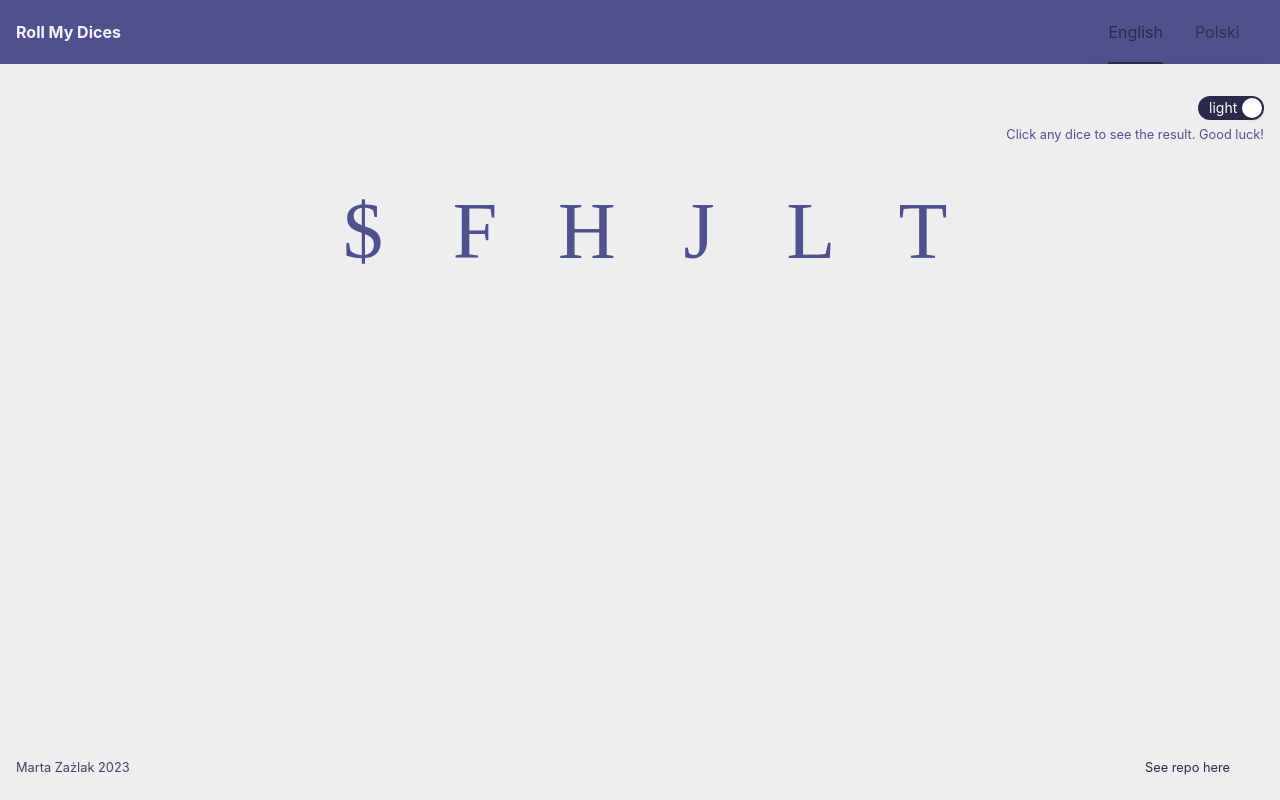
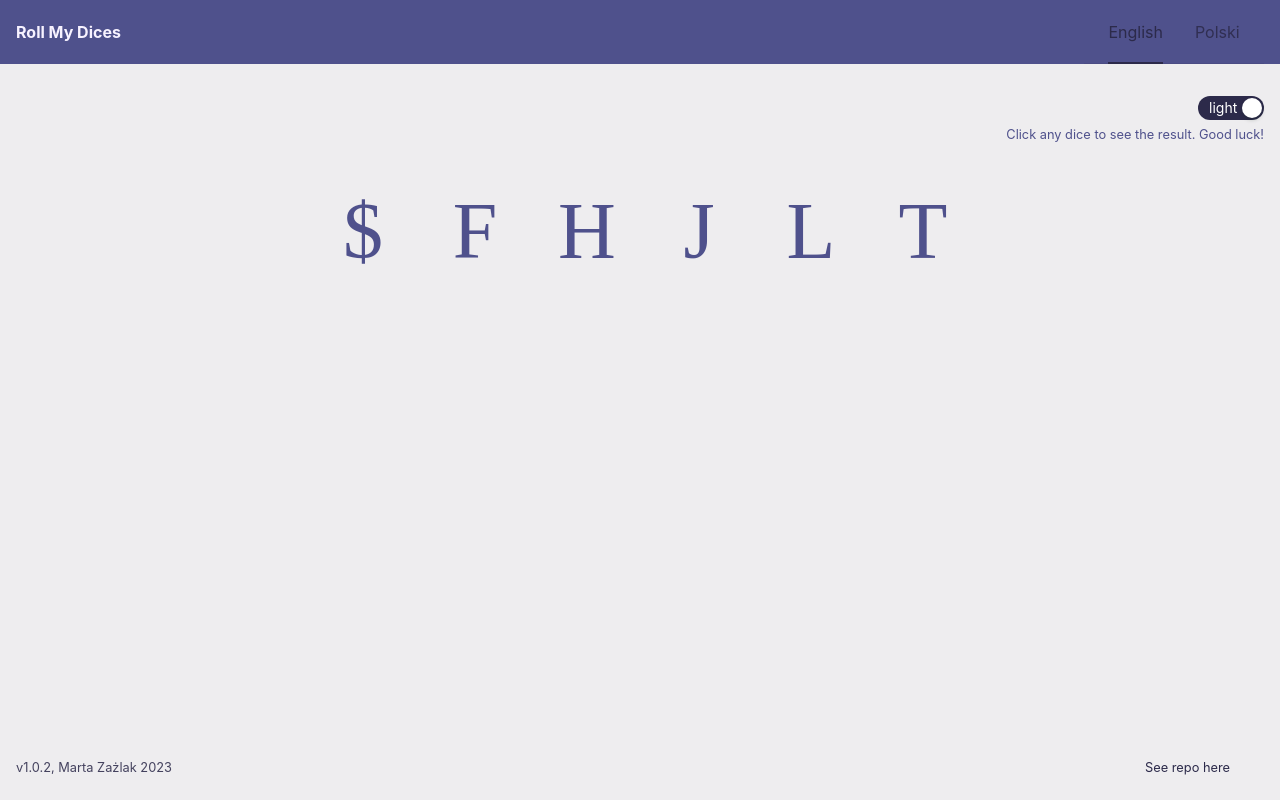
Before and after one commit to NdV66/roll-my-dices, a React (Create React App) app: page / in a window 1280 px wide. Built offline with nearby package versions, Linux system fonts and the light colour scheme; a web font is replaced by a local one.

Commit message:
Display version

```diff
--- a/src/view/page/FooterElement.tsx
+++ b/src/view/page/FooterElement.tsx
@@ -9,13 +9,13 @@ import { useFooterViewModel } from '../../viewModels';
 const { Footer } = Layout;
 
 export const FooterElement = () => {
-    const { theme, translations } = useFooterViewModel();
+    const { theme, translations, version } = useFooterViewModel();
     const themedStyles = styles(theme);
 
     return (
         <Footer css={themedStyles.footer}>
             <span>
-                {translations.AUTHOR} {new Date().getFullYear()}
+                v{version}, {translations.AUTHOR} {new Date().getFullYear()}
             </span>
             <a href={DEFAULTS.REPO_URL} css={themedStyles.link} target="_blank" rel="noopener noreferrer">
                 {translations.REPO}
--- a/src/viewModels/useFooterViewModel.ts
+++ b/src/viewModels/useFooterViewModel.ts
@@ -1,4 +1,5 @@
 import { useAppContext } from '../context';
+import packageInfo from '../../package.json';
 
 export const useFooterViewModel = () => {
     const { theme, translations } = useAppContext();
@@ -6,5 +7,6 @@ export const useFooterViewModel = () => {
     return {
         translations,
         theme,
+        version: packageInfo.version,
     };
 };
```
